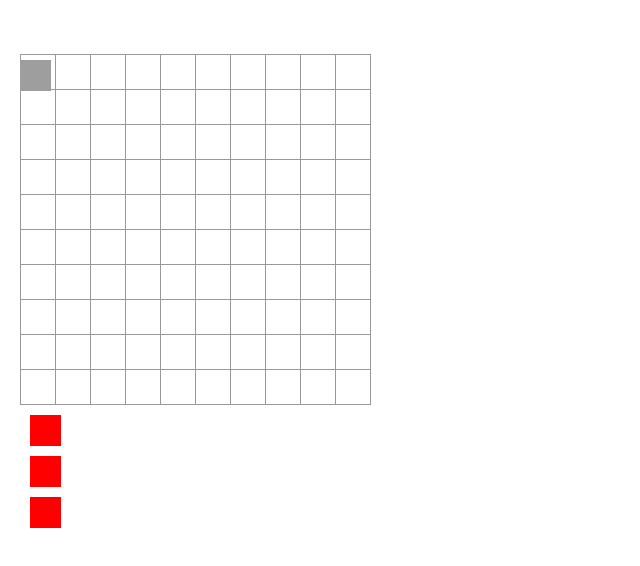
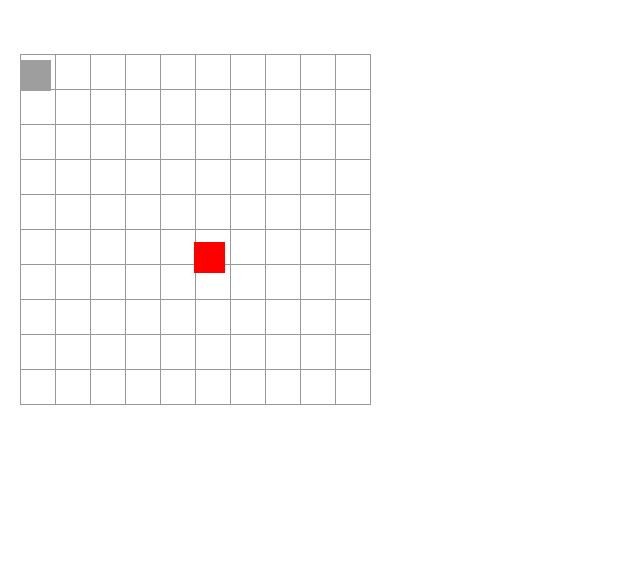
Before and after one commit to Bensigo/hackerbay-font, a React app: page / in a window 1280 px wide. Shown: the whole page, without its empty margins (0-640 px from the left). Built offline with nearby package versions, Linux system fonts and the light colour scheme; grey boxes are pictures that could not be loaded.

Commit message:
added enemy

```diff
--- a/src/App.css
+++ b/src/App.css
@@ -24,5 +24,6 @@
   width: 31px;
 }
 .enemy {
-  margin: 10px;
+  margin: 5px;
+
 }
--- a/src/Board.js
+++ b/src/Board.js
@@ -5,6 +5,12 @@ import Square from './components/Square'
 import Player from './components/Player'
 import Enemy from './components/Enemy'
 
+function generateRandomNum () {
+  console.log('generating randon num')
+  return Math.floor(Math.random() * 340)
+}
+const row = generateRandomNum()
+const col = generateRandomNum()
 
 class Board extends Component {
 
@@ -25,8 +31,11 @@ class Board extends Component {
     // return a square
     return <Square  value={i}/>
   }
+  renderEnemy = () => {
 
-  handleKeyDown = (e) => {
+    return <Enemy row={row} col={col} />
+  }
+  handleKeyUp = (e) => {
     // check for up down left and right key press down
     // then move the player base on key press
     console.log(e.keyCode)
@@ -85,11 +94,16 @@ class Board extends Component {
 
   }
   render() {
-    const row = [1, 2,3,4,5,6,7,8,9,10]
+
+
+    const arr = [1, 2,3,4,5,6,7,8,9,10]
     return (
       <div className='board'>
-       <Player onKeyDown= {e => {this.handleKeyDown(e)}} style={this.state.playerStyle}/>
-       {row.map((item, i) => {
+       {this.renderEnemy()}
+       {this.renderEnemy()}
+       {this.renderEnemy()}
+       <Player onKeyUp= {e => {this.handleKeyUp(e)}} style={this.state.playerStyle}/>
+       {arr.map((item, i) => {
          return(
           <div className='board-row' key={i} >
           {this.renderSquare(1)}
@@ -106,9 +120,6 @@ class Board extends Component {
          )
          })
        }
-       <Enemy />
-       <Enemy />
-       <Enemy />
       </div>
     );
   }
--- a/src/components/Enemy.js
+++ b/src/components/Enemy.js
@@ -1,9 +1,14 @@
 import React from 'react'
 
-export default () => {
+export default ({row, col}) => {
+  const style = {
+    top: col,
+    left: row,
+    position: 'fixed'
+  }
   return (
     <div >
-      <div src='' style={{backgroundColor: 'red'}}  className='player enemy'/ >
+      <div  style={{...style, backgroundColor: 'red'}}  className='player enemy'/ >
     </div>
   )
 }
--- a/src/components/Player.js
+++ b/src/components/Player.js
@@ -3,7 +3,7 @@ import React from 'react'
 export default (props) => {
   return (
     <div
-      onKeyDown={props.onKeyDown}
+      onKeyUp={props.onKeyUp}
       tabIndex={0}
       style={props.style}
      >
```
